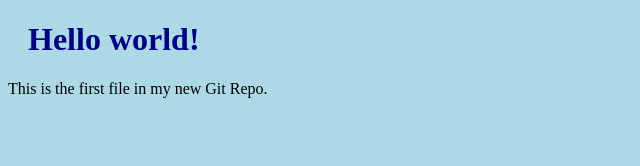
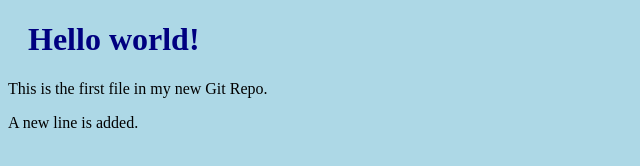
Before and after one commit to matchCodeMatch/Future-friendly, a plain HTML site: page index.html in a window 1280 px wide. Shown: the whole page, without its empty margins (0-640 px from the left). Drawn offline with Linux system fonts and the light colour scheme.

Commit message:
Updated index.html with a new line.

```diff
--- a/index.html
+++ b/index.html
@@ -8,6 +8,7 @@
 
 <h1>Hello world!</h1>
 <p>This is the first file in my new Git Repo.</p>
+<p>A new line is added.</p>
 
 </body>
 </html>
```
